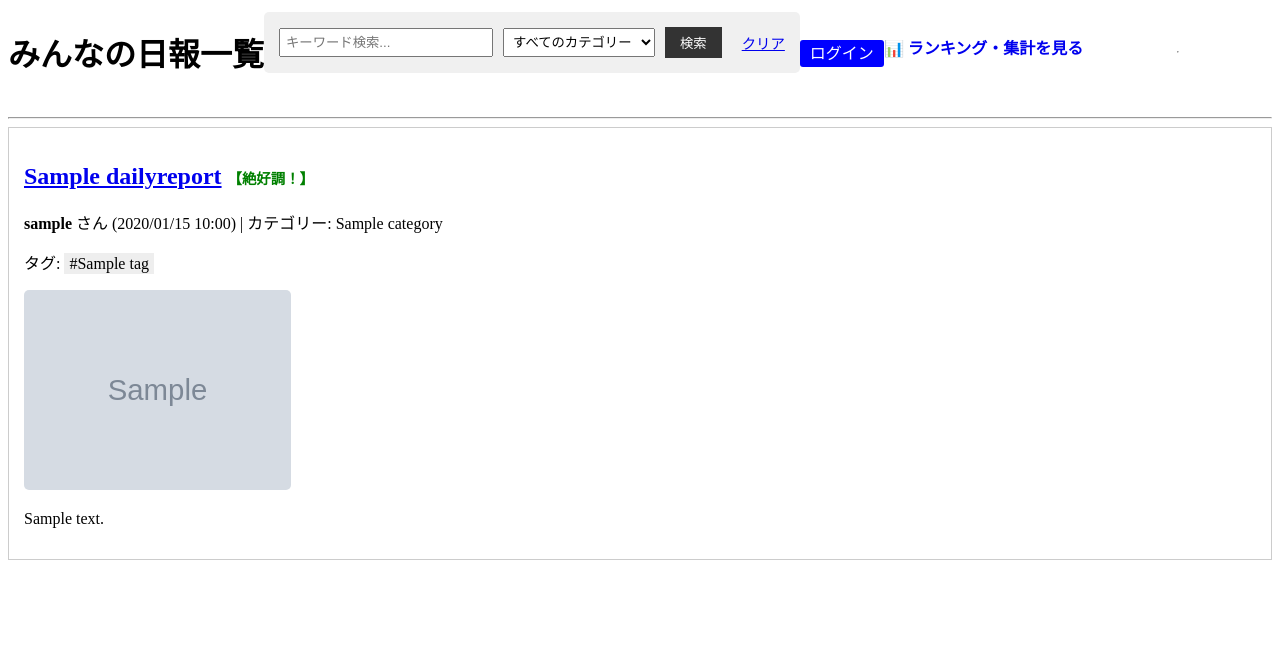
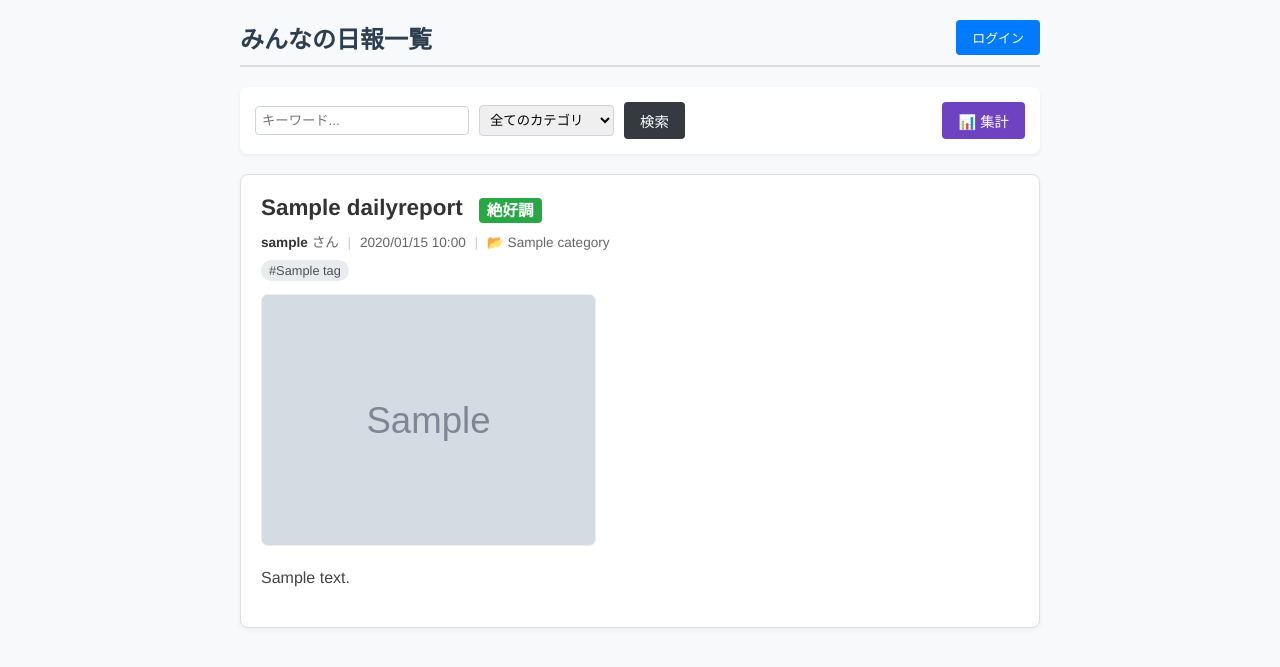
Before and after one commit to RYO-102/DailyReportApp-database-lecture_ver-, a Django app: page / in a window 1280 px wide. Shown: the top 667 px of the page. Run offline with Django 5.2, Linux system fonts and the light colour scheme; tables that the repository leaves empty hold one stand-in row (values such as "Sample post"); grey boxes marked "Sample" are stand-in pictures.

Commit message:
report_list.hemlのリファクタリング ①不要なコメントを削除 ②SQLやDBに関わるコードに適切なコメントを追加 ③UI/UXの向上

```diff
--- a/reports/templates/reports/report_list.html
+++ b/reports/templates/reports/report_list.html
@@ -2,21 +2,79 @@
 <html lang="ja">
 <head>
     <meta charset="UTF-8">
-    <title>日報アプリ</title>
+    <meta name="viewport" content="width=device-width, initial-scale=1.0">
+    <title>日報アプリ | 一覧</title>
+    <style>
+        /* ベーススタイル */
+        body { font-family: "Helvetica Neue", Arial, "Hiragino Kaku Gothic ProN", "Hiragino Sans", Meiryo, sans-serif; background-color: #f8f9fa; color: #333; margin: 0; padding: 20px; }
+        a { text-decoration: none; color: #007bff; }
+        a:hover { text-decoration: underline; }
+
+        /* レイアウトコンテナ */
+        .container { max-width: 800px; margin: 0 auto; }
+
+        /* ヘッダーエリア */
+        .header { display: flex; justify-content: space-between; align-items: center; margin-bottom: 20px; border-bottom: 2px solid #ddd; padding-bottom: 10px; }
+        .header h1 { margin: 0; font-size: 24px; color: #2c3e50; }
+        .user-info { font-size: 0.9em; }
+
+        /* ボタン類のスタイル */
+        .btn { padding: 8px 16px; border-radius: 4px; border: none; cursor: pointer; font-size: 0.9em; text-decoration: none; display: inline-block; }
+        .btn-primary { background-color: #007bff; color: white; }
+        .btn-success { background-color: #28a745; color: white; font-weight: bold; }
+        .btn-secondary { background-color: #6c757d; color: white; }
+        .btn-dark { background-color: #343a40; color: white; }
+
+        /* 検索・アクションエリア */
+        .action-bar { background: white; padding: 15px; border-radius: 8px; box-shadow: 0 2px 4px rgba(0,0,0,0.05); margin-bottom: 20px; display: flex; justify-content: space-between; align-items: center; flex-wrap: wrap; gap: 10px; }
+        .search-form { display: flex; gap: 10px; align-items: center; }
+        .search-input { padding: 6px; border: 1px solid #ced4da; border-radius: 4px; width: 200px; }
+        .search-select { padding: 6px; border: 1px solid #ced4da; border-radius: 4px; }
+
+        /* 日報カード */
+        .report-card { background: white; border: 1px solid #e0e0e0; border-radius: 8px; padding: 20px; margin-bottom: 20px; box-shadow: 0 2px 5px rgba(0,0,0,0.05); transition: transform 0.2s; }
+        .report-card:hover { transform: translateY(-2px); box-shadow: 0 4px 10px rgba(0,0,0,0.1); }
+
+        /* カード内要素 */
+        .card-header { display: flex; justify-content: space-between; align-items: baseline; margin-bottom: 10px; }
+        .report-title { font-size: 1.4em; font-weight: bold; color: #333; margin: 0; }
+        .meta-info { font-size: 0.85em; color: #666; margin-bottom: 10px; }
+        .tags { margin-bottom: 10px; }
+        .tag-badge { background-color: #e9ecef; color: #495057; padding: 3px 8px; border-radius: 12px; font-size: 0.8em; margin-right: 5px; }
+
+        /* コンディションバッジ */
+        .badge { padding: 4px 8px; border-radius: 4px; font-size: 0.7em; font-weight: bold; color: white; vertical-align: middle; margin-left: 10px; }
+        .bg-red { background-color: #dc3545; }    /* SOS */
+        .bg-orange { background-color: #fd7e14; } /* Tired */
+        .bg-green { background-color: #28a745; }  /* Good/Excellent */
+        .bg-blue { background-color: #17a2b8; }   /* Normal */
+    </style>
 </head>
 <body>
-    <div style="display: flex; justify-content: space-between; align-items: center; margin-bottom: 20px;">
+    <div class="container">
+
+        <div class="header">
             <h1>みんなの日報一覧</h1>
+            <div class="user-info">
+                {% if user.is_authenticated %}
+                    <span>Login: <strong>{{ user.username }}</strong></span>
+                    <form action="{% url 'logout' %}" method="post" style="display: inline; margin-left: 10px;">
+                        {% csrf_token %}
+                        <button type="submit" class="btn btn-secondary" style="padding: 4px 8px; font-size: 0.8em;">ログアウト</button>
+                    </form>
+                {% else %}
+                    <a href="{% url 'login' %}" class="btn btn-primary">ログイン</a>
+                {% endif %}
+            </div>
+        </div>
 
-        <div style="background: #f0f0f0; padding: 15px; border-radius: 5px; margin-bottom: 20px;">
-            <form method="get" style="display: flex; gap: 10px; align-items: center;">
+        <div class="action-bar">
+            <form method="get" class="search-form">
+                <input type="text" name="query" value="{{ request.GET.query|default:'' }}"
+                       class="search-input" placeholder="キーワード...">
 
-                <input type="text" name="query" value="{{ request.GET.query }}"
-                    placeholder="キーワード検索..."
-                    style="padding: 5px; width: 200px;">
-
-                <select name="category" style="padding: 5px;">
-                    <option value="">すべてのカテゴリー</option>
+                <select name="category" class="search-select">
+                    <option value="">全てのカテゴリ</option>
                     {% for category in categories %}
                         <option value="{{ category.id }}" {% if request.GET.category == category.id|stringformat:"s" %}selected{% endif %}>
                             {{ category.name }}
@@ -24,86 +82,79 @@
                     {% endfor %}
                 </select>
 
-                <button type="submit" style="background: #333; color: white; border: none; padding: 6px 15px; cursor: pointer;">
-                    検索
-                </button>
+                <button type="submit" class="btn btn-dark">検索</button>
+                {% if request.GET.query or request.GET.category %}
+                    <a href="{% url 'report_list' %}" style="font-size: 0.9em; color: #dc3545;">クリア</a>
+                {% endif %}
+            </form>
 
-                <a href="{% url 'report_list' %}" style="font-size: 0.9em; margin-left: 10px;">クリア</a>
-            </form>
-        </div>
-
-        <div>
+            <div style="display: flex; gap: 10px;">
+                <a href="{% url 'report_ranking' %}" class="btn" style="background: #6f42c1; color: white;">
+                    📊 集計
+                </a>
                 {% if user.is_authenticated %}
-                <span style="margin-right: 10px;">
-                    ようこそ、<strong>{{ user.username }}</strong> さん
-                </span>
-
-                <form action="{% url 'logout' %}" method="post" style="display: inline;">
-                    {% csrf_token %}
-                    <button type="submit" style="background: gray; color: white; border: none; padding: 5px 10px; cursor: pointer;">
-                        ログアウト
-                    </button>
-                </form>
-            {% else %}
-                <a href="{% url 'login' %}" style="background: blue; color: white; text-decoration: none; padding: 5px 10px; border-radius: 3px;">
-                    ログイン
+                    <a href="{% url 'report_create' %}" class="btn btn-success">
+                        ＋ 日報を書く
                     </a>
                 {% endif %}
             </div>
-
-        <div style="margin-bottom: 10px;">
-            <a href="{% url 'report_ranking' %}" style="text-decoration: none; font-weight: bold;">
-                📊 ランキング・集計を見る
-            </a>
-        </div>
-        <hr>
         </div>
 
-    {% if user.is_authenticated %}
-        <a href="{% url 'report_create' %}" style="display:inline-block; padding:10px; background:green; color:white; text-decoration:none;">
-            ＋ 日報を書く
+        {% for report in reports %}
+            <div class="report-card">
+                <div class="card-header">
+                    <div class="report-title">
+                        <a href="{% url 'report_detail' report.pk %}" style="color: inherit; text-decoration: none;">
+                            {{ report.title }}
                         </a>
-    {% endif %}
-    <hr>
-
-    {% for report in reports %}
-        <div style="border: 1px solid #ccc; padding: 15px; margin-bottom: 10px;">
-            <h2>
-                <a href="{% url 'report_detail' report.pk %}">{{ report.title }}</a>
 
                         {% if report.condition == 'bad' %}
-                    <span style="color: red; font-size: 0.6em;">【SOS！】</span>
+                            <span class="badge bg-red">SOS</span>
                         {% elif report.condition == 'tired' %}
-                    <span style="color: orange; font-size: 0.6em;">【お疲れ気味】</span>
+                            <span class="badge bg-orange">お疲れ</span>
+                        {% elif report.condition == 'excellent' %}
+                            <span class="badge bg-green">絶好調</span>
                         {% else %}
-                    <span style="color: green; font-size: 0.6em;">【{{ report.get_condition_display }}】</span>
+                            <span class="badge bg-blue">{{ report.get_condition_display }}</span>
                         {% endif %}
-            </h2>
+                    </div>
+                </div>
 
-            <p>
-                <strong>{{ report.author.username }}</strong> さん
-                ({{ report.created_at|date:"Y/m/d H:i" }}) |
-                カテゴリー: {{ report.category.name }}
-            </p>
+                <div class="meta-info">
+                    <span style="font-weight: bold; color: #333;">{{ report.author.username }}</span> さん
+                    <span style="margin: 0 5px; color: #ccc;">|</span>
+                    {{ report.created_at|date:"Y/m/d H:i" }}
+                    <span style="margin: 0 5px; color: #ccc;">|</span>
+                    📂 {{ report.category.name }}
+                </div>
 
-            <p>
-                タグ:
+                <div class="tags">
                     {% for tag in report.tags.all %}
-                    <span style="background: #eee; padding: 2px 5px;">#{{ tag.name }}</span>
+                        <span class="tag-badge">#{{ tag.name }}</span>
                     {% endfor %}
-            </p>
+                </div>
 
                 {% if report.image %}
-                <div style="margin-top: 10px;">
+                    <div style="margin: 15px 0;">
                         <img src="{{ report.image.url }}" alt="投稿画像"
-                        style="max-width: 100%; max-height: 200px; object-fit: cover; border-radius: 5px;">
+                             style="max-width: 100%; max-height: 250px; object-fit: cover; border-radius: 6px; border: 1px solid #eee;">
                     </div>
                 {% endif %}
 
-            <p>{{ report.content|linebreaksbr }}</p>
+                <p style="margin-top: 10px; line-height: 1.6; color: #444;">
+                    {{ report.content|truncatechars:100|linebreaksbr }}
+                    {% if report.content|length > 100 %}
+                        <a href="{% url 'report_detail' report.pk %}" style="font-size: 0.8em;">...もっと読む</a>
+                    {% endif %}
+                </p>
             </div>
         {% empty %}
-        <p>まだ日報はありません。</p>
+            <div style="text-align: center; padding: 40px; color: #666;">
+                <p>表示できる日報がありません。</p>
+                <p>検索条件を変えるか、新しい日報を投稿してください。</p>
+            </div>
         {% endfor %}
+
+    </div>
 </body>
 </html>
```
Lines whose indentation alone changed are shown as unchanged.
